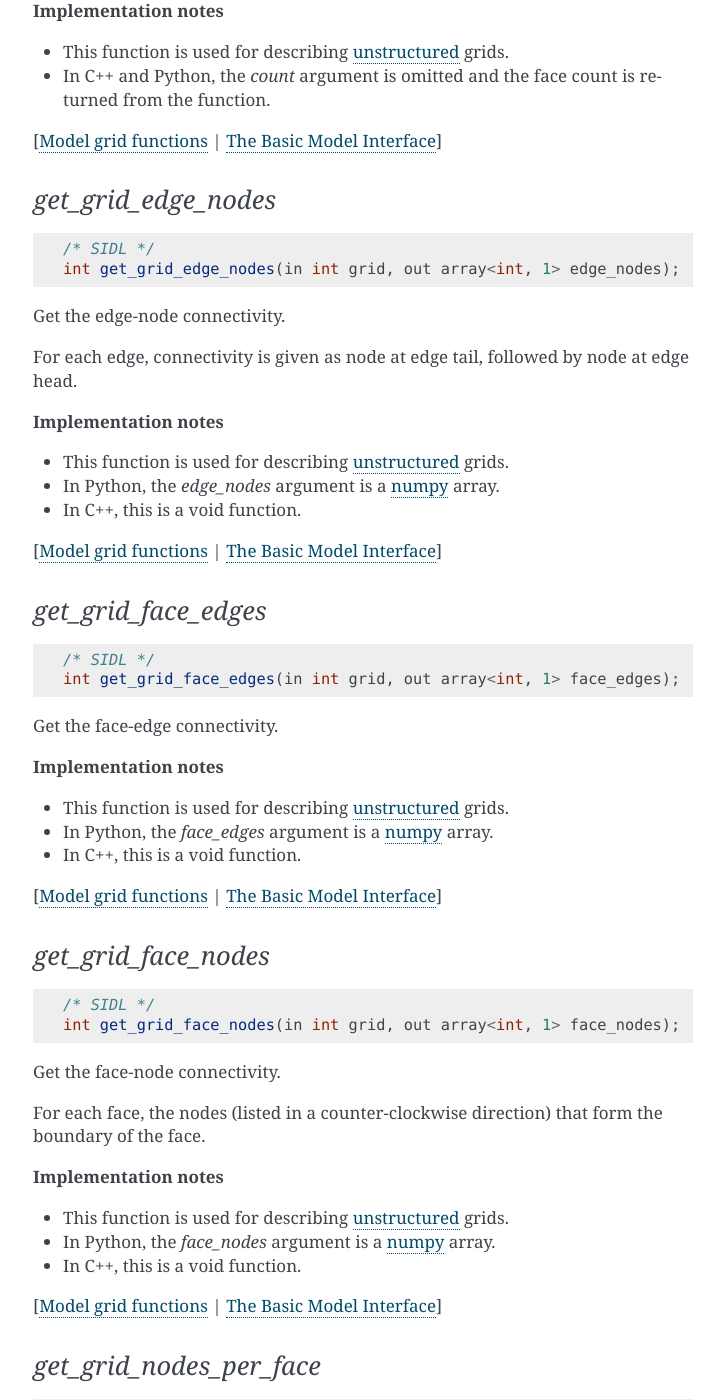
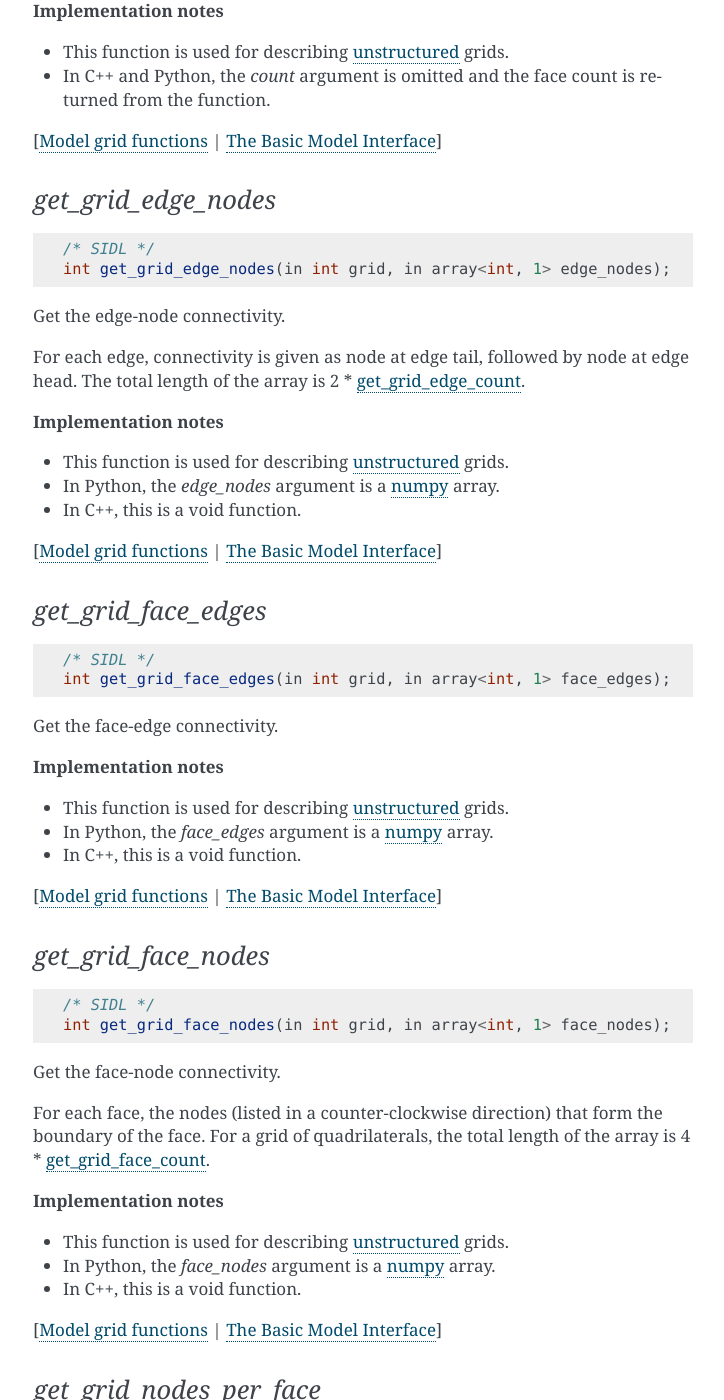
Before and after one commit to csdms/bmi, a Sphinx documentation site: the page built from docs/source/index.rst, in a window 1280 px wide and 1400 px high, scrolled down 20108 px. Shown: the whole window, without its empty margins (387-1111 px from the left). Built offline with Sphinx 7.4.7, drawn with Linux system fonts in a browser that asks for light colours; formulas are drawn with MathJax 3; some of the changed text lies outside the part shown.

Commit message:
Update docs to show correct signature for connectivity functions
Also added a more detail to the descriptions for these functions.

```diff
--- a/docs/source/bmi.grid_funcs.rst
+++ b/docs/source/bmi.grid_funcs.rst
@@ -366,12 +366,13 @@ Get the number of :term:`faces <face>` in the grid.
 .. code-block:: java
 
    /* SIDL */
-   int get_grid_edge_nodes(in int grid, out array<int, 1> edge_nodes);
+   int get_grid_edge_nodes(in int grid, in array<int, 1> edge_nodes);
 
 Get the edge-node connectivity.
 
 For each edge, connectivity is given as node at edge tail, followed by
-node at edge head.
+node at edge head. The total length of the array is
+2 * :ref:`get_grid_edge_count`.
 
 **Implementation notes**
 
@@ -391,7 +392,7 @@ node at edge head.
 .. code-block:: java
 
    /* SIDL */
-   int get_grid_face_edges(in int grid, out array<int, 1> face_edges);
+   int get_grid_face_edges(in int grid, in array<int, 1> face_edges);
 
 Get the face-edge connectivity.
 
@@ -413,12 +414,14 @@ Get the face-edge connectivity.
 .. code-block:: java
 
    /* SIDL */
-   int get_grid_face_nodes(in int grid, out array<int, 1> face_nodes);
+   int get_grid_face_nodes(in int grid, in array<int, 1> face_nodes);
 
 Get the face-node connectivity.
 
 For each face, the nodes (listed in a counter-clockwise direction)
 that form the boundary of the face.
+For a grid of quadrilaterals,
+the total length of the array is 4 * :ref:`get_grid_face_count`.
 
 **Implementation notes**
 
@@ -438,9 +441,11 @@ that form the boundary of the face.
 .. code-block:: java
 
    /* SIDL */
-   int get_grid_nodes_per_face(in int grid, out array<int, 1> nodes_per_face);
+   int get_grid_nodes_per_face(in int grid, in array<int, 1> nodes_per_face);
 
 Get the number of nodes for each face.
+
+The number of edges per face is equal to the number of nodes per face.
 
 **Implementation notes**
 
```
